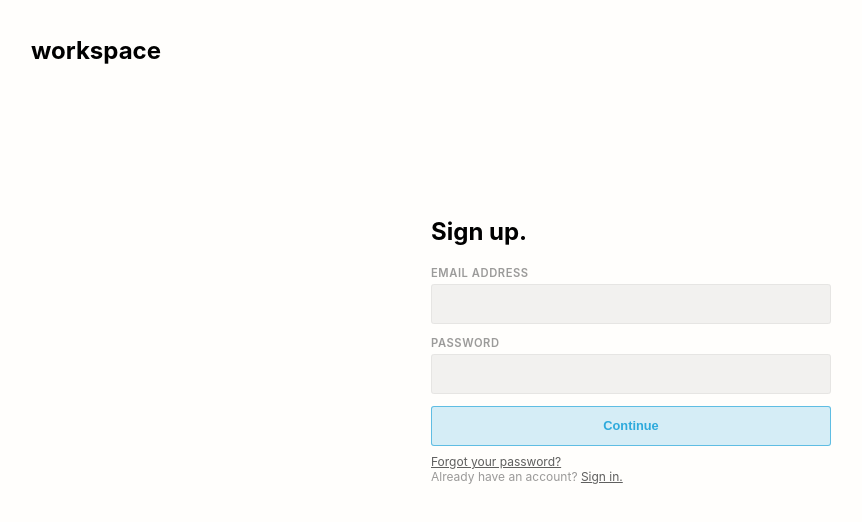
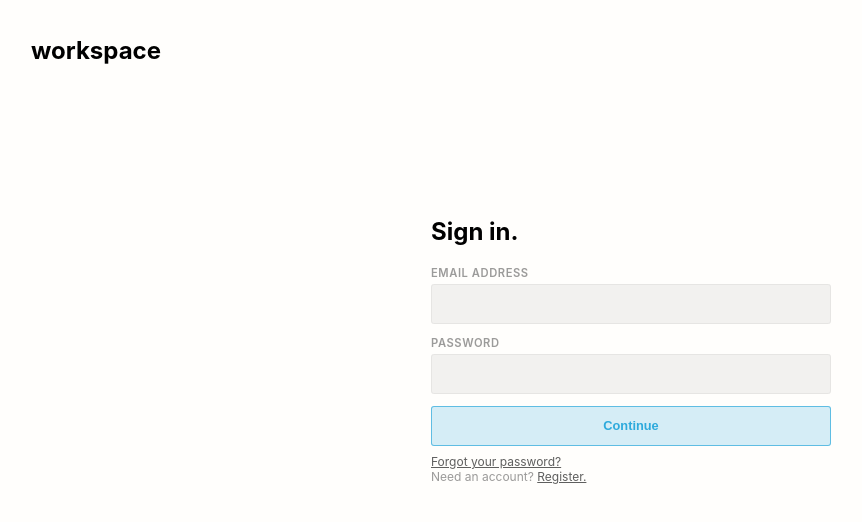
Before and after one commit to berkeleyopensource/workspace, a React (Create React App) app: page / in a window 1280 px wide. Shown: the top 522 px of the page, without its empty margins (9-871 px from the left). Built offline with nearby package versions, Linux system fonts and the light colour scheme; a web font is replaced by a local one.

Commit message:
:construction: added dependencies to get electron working; added routing for sign in/up

```diff
--- a/public/main.js
+++ b/public/main.js
@@ -16,7 +16,6 @@ function createWindow() {
   mainWindow.on("closed", () => mainWindow = null);
 }
 
-
 app.on("ready", createWindow);
 
 app.on("window-all-closed", () => {
--- a/src/SignIn.tsx
+++ b/src/SignIn.tsx
@@ -1,5 +1,7 @@
 import React from 'react';
 import './SignInUp.css';
+
+import { Link } from 'react-router-dom';
 
 function App() {
   return (
@@ -18,11 +20,13 @@ function App() {
           <input type="password"></input>
         </div>
         <div className="input-group">
-          <button className="button-primary" type="submit"><div>Continue</div></button>
+          <button className="button-primary" type="submit">
+            <div>Continue</div>
+          </button>
         </div>
         <div className="input-group">
-          <div><a href="/reset">Forgot your password?</a></div>
-          <div>Need an account? <a href="/signup">Register.</a></div>
+          <div><Link to="/reset">Forgot your password?</Link></div>
+          <div>Need an account? <Link to="/signup">Register.</Link></div>
         </div>
       </form>
     </div>
--- a/src/SignUp.tsx
+++ b/src/SignUp.tsx
@@ -1,5 +1,7 @@
 import React from 'react';
 import './SignInUp.css';
+
+import { Link } from 'react-router-dom';
 
 function App() {
   return (
@@ -21,8 +23,8 @@ function App() {
           <button className="button-primary" type="submit"><div>Continue</div></button>
         </div>
         <div className="input-group">
-          <div><a href="/reset">Forgot your password?</a></div>
-          <div>Already have an account? <a href="/signup">Sign in.</a></div>
+          <div><Link to="/reset">Forgot your password?</Link></div>
+          <div>Already have an account? <Link to="/signin">Sign in.</Link></div>
         </div>
       </form>
     </div>
--- a/src/index.css
+++ b/src/index.css
@@ -9,5 +9,5 @@ body {
 }
 
 code {
-  font-family: source-code-pro, Menlo, Monaco, Consolas, 'Courier New', monospace;
+  font-family: "Fira Code", source-code-pro, Menlo, Monaco, Consolas, 'Courier New', monospace;
 }
--- a/src/index.tsx
+++ b/src/index.tsx
@@ -6,10 +6,16 @@ import SignIn from "./SignIn";
 import SignUp from "./SignUp";
 import * as serviceWorker from './serviceWorker';
 
+import { HashRouter, Route } from "react-router-dom";
+
 ReactDOM.render(
-  <React.StrictMode>
-    <SignUp />
-  </React.StrictMode>,
+  <HashRouter>
+    <div>
+      <Route path="/" exact component={ SignIn } />
+      <Route path="/signin" component={ SignIn } />
+      <Route path="/signup" component={ SignUp } />
+    </div>
+  </HashRouter>,
   document.getElementById('root')
 );
 
```
Also changed, not shown: package.json (+7 -3 lines), 2 other files (tests, documents, lock files or other folders).
